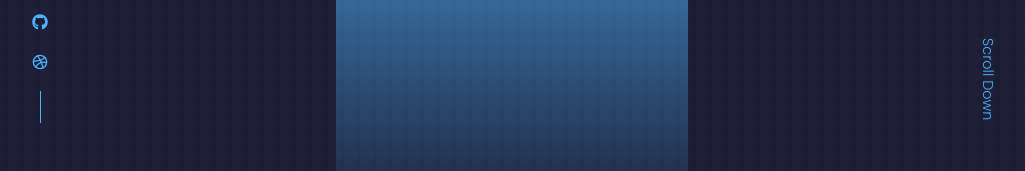
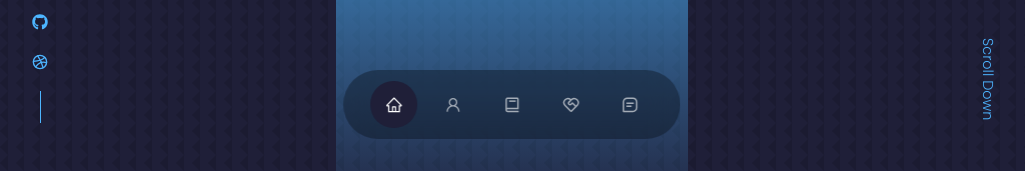
Before and after one commit to BorislavBenderov/react-portfolio, a React (Create React App) app: page / in a window 1280 px wide. Shown: the part 629-800 px from the top of the page, without its empty margins (128-1153 px from the left). Built offline with nearby package versions, Linux system fonts and the light colour scheme.

Commit message:
Floating nav component CSS

```diff
--- a/src/components/nav/Nav.jsx
+++ b/src/components/nav/Nav.jsx
@@ -9,7 +9,7 @@
 export const Nav = () => {
   return (
     <nav>
-      <a href="#"><AiOutlineHome/></a>
+      <a href="#" className='active'><AiOutlineHome/></a>
       <a href="#about"><AiOutlineUser/></a>
       <a href="#experience"><BiBook/></a>
       <a href="#services"><RiServiceLine/></a>
--- a/src/components/nav/nav.css
+++ b/src/components/nav/nav.css
@@ -0,0 +1,33 @@
+nav {
+    background: rgba(0, 0, 0, 0.3);
+    width: max-content;
+    display: block;
+    padding: 0.7rem 1.7rem;
+    z-index: 2;
+    position: fixed;
+    left: 50%;
+    transform: translateX(-50%);
+    bottom: 2rem;
+    display: flex;
+    gap: 0.8rem;
+    border-radius: 3rem;
+    backdrop-filter: blur(15px);
+}
+
+nav a {
+    background: transparent;
+    padding: 0.9rem;
+    border-radius: 50%;
+    display: flex;
+    color: var(--color-light);
+    font-size: 1.1rem;
+}
+
+nav a:hover {
+    background: rgba(0, 0, 0, 0.3);
+}
+
+nav a.active {
+    background: var(--color-bg);
+    color: var(--color-white);
+}
```
